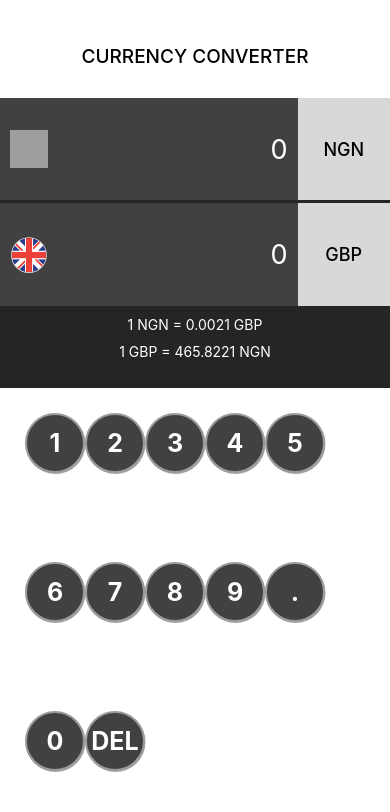
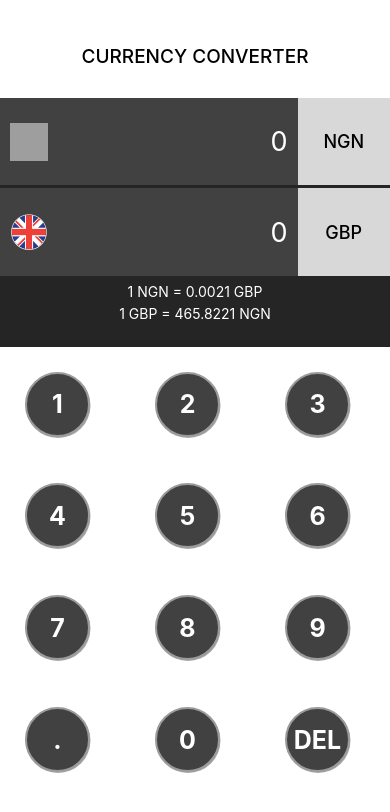
Before and after one commit to Atoyebs/KTCurrencyConverter, a React Native app in the folder currencyconverterkt/: screen / in a window 390 px wide. Shown: the top 812 px of the page. Built offline with nearby package versions, Linux system fonts and the light colour scheme; grey boxes are pictures that could not be loaded.

Commit message:
laid out the buttons in the keypad area exactly as they are supposed to be.

```diff
--- a/currencyconverterkt/App.js
+++ b/currencyconverterkt/App.js
@@ -4,6 +4,8 @@ import {Text, View } from 'react-native';
 //importing the GenericCurrencyField custom component
 import GenericCurrencyField from './src/components/GenericCurrencyField';
 import RoundButton from './src/components/RoundButton';
+
+const buttonMargin = {horizontal: 65, vertical: 30};
 
 export default class App extends React.Component {
 
@@ -24,7 +26,7 @@ export default class App extends React.Component {
                       was the button pressed.
   */
   buttonPressed = (text, isDeleteButton) => {
-    console.log("The button pressed was = " + text);
+    console.log("The button pressed was = " + text + "       & isDeleteButton = " + isDeleteButton);
   }
 
 
@@ -64,14 +66,37 @@ export default class App extends React.Component {
 
           {
             this.buttonArray.map((data, index) => {
+                if (data == "DEL") {
                   return (
                     <RoundButton
                       key={index}
                       number={data}
-                  isDeleteButton={false}
+                      isDeleteButton={true}
                       buttonPressed={(text, isDeleteButton) => this.buttonPressed(text, isDeleteButton)}
+                      marginStyling={{ marginBottom: buttonMargin.vertical}}
                     />
                   );
+                }
+                else if((index + 1) % 3 == 0){
+                  return(
+                    <RoundButton
+                      key={index}
+                      number={data}
+                      buttonPressed={(text, isDeleteButton) => this.buttonPressed(text, isDeleteButton)}
+                      marginStyling={{ marginBottom: buttonMargin.vertical}}
+                    />
+                  );
+                }
+                else {
+                  return (
+                    <RoundButton
+                      key={index}
+                      number={data}
+                      buttonPressed={(text, isDeleteButton) => this.buttonPressed(text, isDeleteButton)}
+                      marginStyling={{ marginRight: buttonMargin.horizontal, marginBottom: buttonMargin.vertical}}
+                    />
+                  );
+                }
             })
           }
 
@@ -106,7 +131,7 @@ const viewStyles = {
   currencyBlockBackground: {
     backgroundColor: '#252525',
     width: '100%',
-    height: '35%'
+    height: '30%'
   },
   keypad: {
     flexDirection: 'row',
@@ -129,6 +154,6 @@ const textStyles = {
   },
   currencyDescription: {
     color:'white',
-    margin: 5
+    margin: 2.5
   }
 };
--- a/currencyconverterkt/src/components/RoundButton.js
+++ b/currencyconverterkt/src/components/RoundButton.js
@@ -7,8 +7,8 @@ const buttonBackgroundColor = {
 };
 
 const buttonDimensions = {
-  height: 60,
-  width: 60
+  height: 65,
+  width: 65
 };
 
 class RoundButton extends Component {
```
Lines whose indentation alone changed are shown as unchanged.
